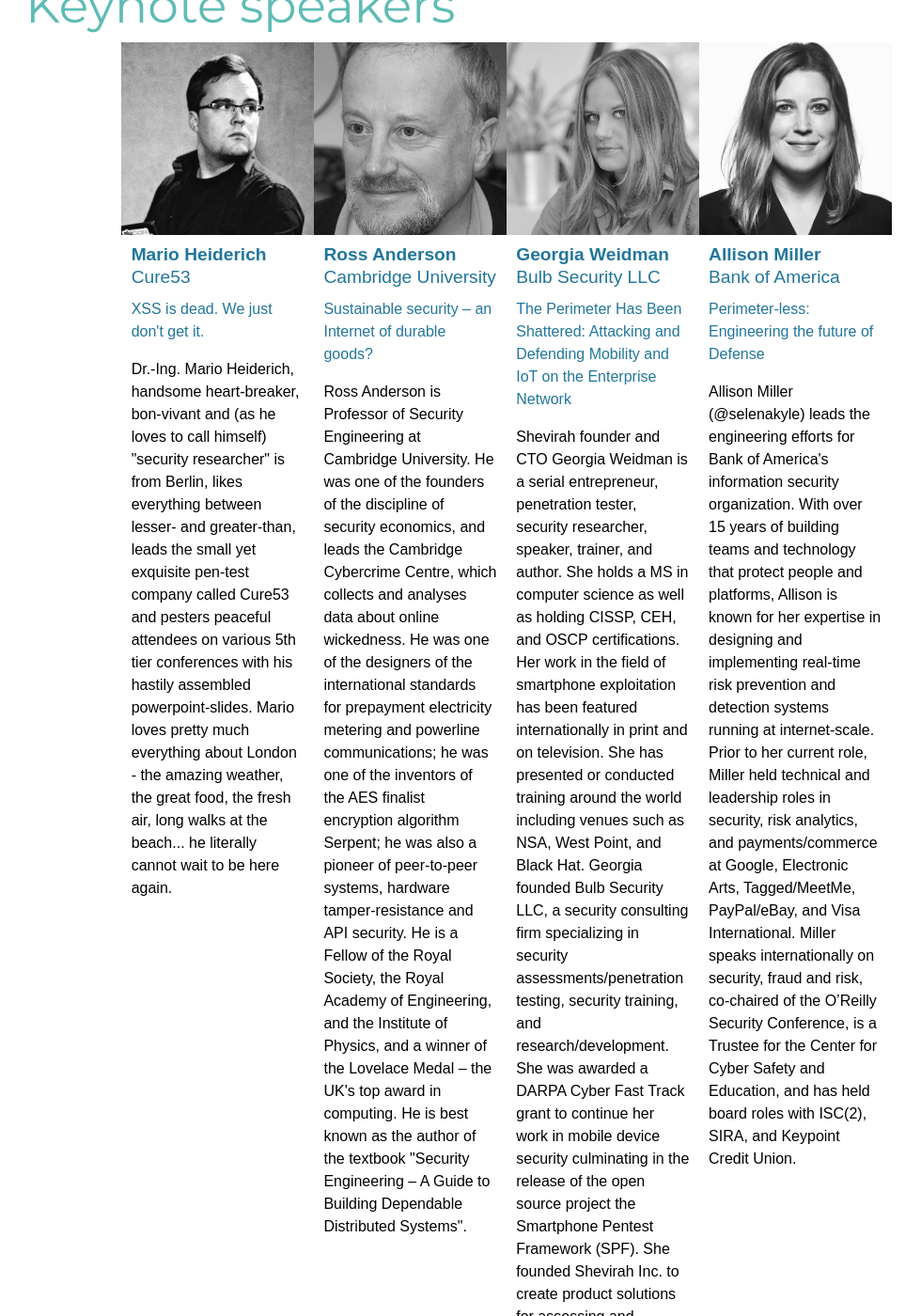
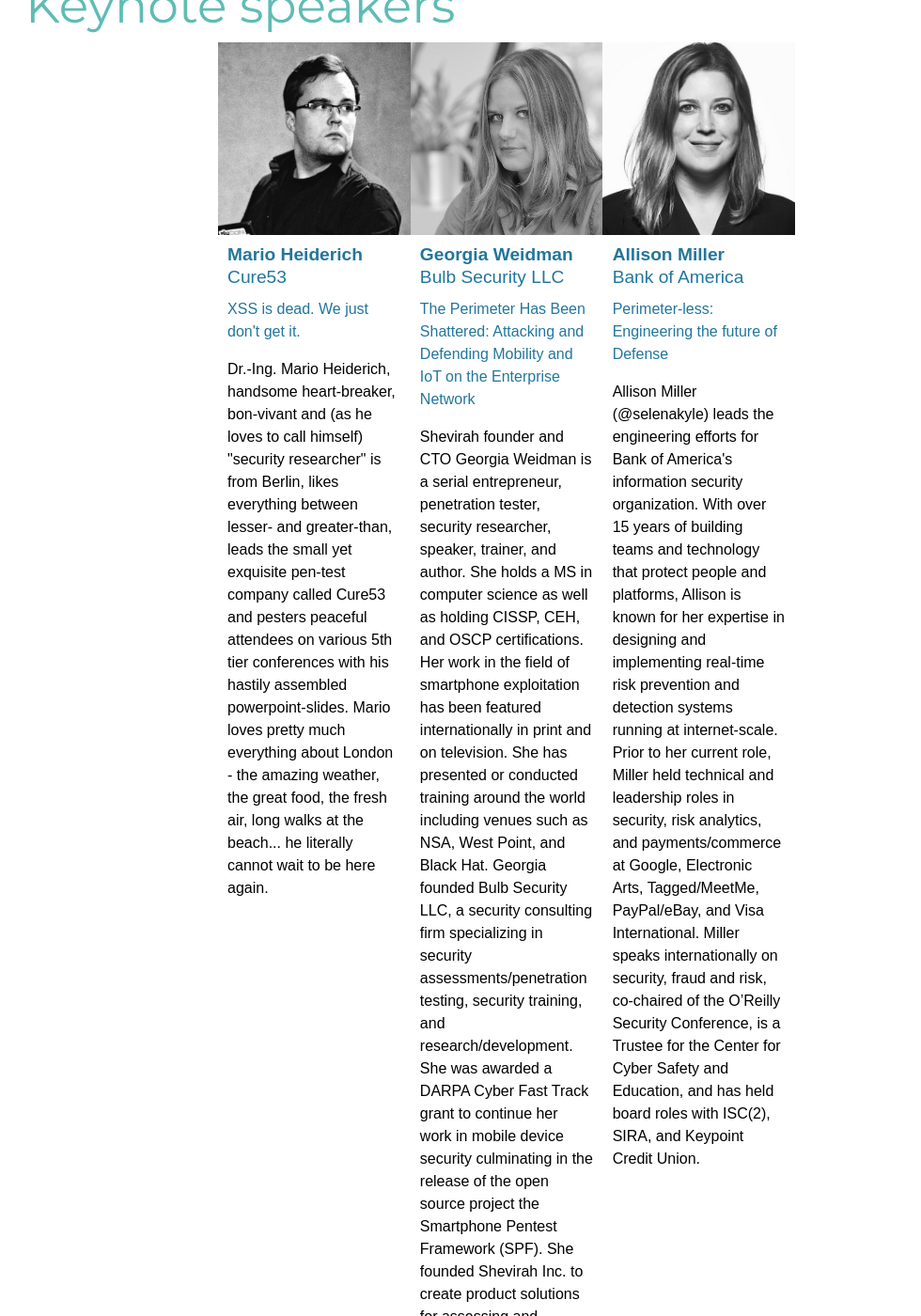
Before and after one commit to OWASP/AppSecEurope2018, a Jekyll site: the page built from program/keynotes.md, in a window 1280 px wide and 1400 px high, scrolled down 225 px. Shown: the whole window at 94% size, without its empty margins (101-1081 px from the left). Built offline with Jekyll 4.4.1, drawn with Linux system fonts in a browser that asks for light colours; some web fonts are replaced.

Commit message:
Removing Ross Anderson as keynote

```diff
--- a/_data/keynotespeakers.yml
+++ b/_data/keynotespeakers.yml
@@ -5,15 +5,6 @@
   uri        : /program/keynote-mario
   description: |
     Dr.-Ing. Mario Heiderich, handsome heart-breaker, bon-vivant and (as he loves to call himself) "security researcher" is from Berlin, likes everything between lesser- and greater-than, leads the small yet exquisite pen-test company called Cure53 and pesters peaceful attendees on various 5th tier conferences with his hastily assembled powerpoint-slides. Mario loves pretty much everything about London - the amazing weather, the great food, the fresh air, long walks at the beach... he literally cannot wait to be here again.
-- image      : ross.jpg
-  name       : Ross Anderson
-  company    : Cambridge University
-  title      : Sustainable security – an Internet of durable goods?
-  uri        : /program/keynote-ross
-  style      : |
-    background-position: center center;
-  description: |
-    Ross Anderson is Professor of Security Engineering at Cambridge University. He was one of the founders of the discipline of security economics, and leads the Cambridge Cybercrime Centre, which collects and analyses data about online wickedness. He was one of the designers of the international standards for prepayment electricity metering and powerline communications; he was one of the inventors of the AES finalist encryption algorithm Serpent; he was also a pioneer of peer-to-peer systems, hardware tamper-resistance and API security. He is a Fellow of the Royal Society, the Royal Academy of Engineering, and the Institute of Physics, and a winner of the Lovelace Medal – the UK's top award in computing. He is best known as the author of the textbook "Security Engineering – A Guide to Building Dependable Distributed Systems".
 - image      : georgia_smaller.jpg
   name       : Georgia Weidman
   company    : Bulb Security LLC
--- a/program/keynote-ross.md
+++ /dev/null
@@ -1,27 +0,0 @@
----
-title: |
-  Keynote: Ross Anderson - Sustainable security – an Internet of durable goods?
----
-# Keynote: Sustainable security – an Internet of durable goods?
-
-As we start to connect durable goods such as cars, medical devices and
-electricity meters to the Internet, there will be at least three big
-changes. First, security will be more about safety than privacy.
-Certification will no longer mean testing a car once before selling it
-for ten years; safety will mean monthly software updates, and security
-will be an integral part of it. Second, we will have to reorganise
-government functions such as safety regulators, standards bodies,
-testing labs and law enforcement. Finally, while you might get
-security upgrades for your phone for two or three years, cars will
-need safety and security patches for twenty years or more. We have no
-idea how to patch 20-year-old software; so we’ll need fresh thinking
-about compilers, verification, testing and much else.
-
-{% assign keynote = site.data.keynotespeakers[1] %}
-<aside class="keynote">
-	<div class="image" style="background-image: url(/assets/images/keynotes/{{keynote.image}});{{keynote.style}}; background-position: center center;"></div>
-	<div>
-		<h3>{{keynote.name}} | {{keynote.company}}</h3>
-		{{keynote.description}}
-	</div>
-</aside>
```
